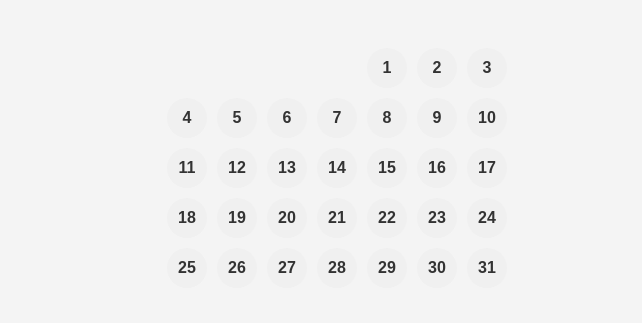
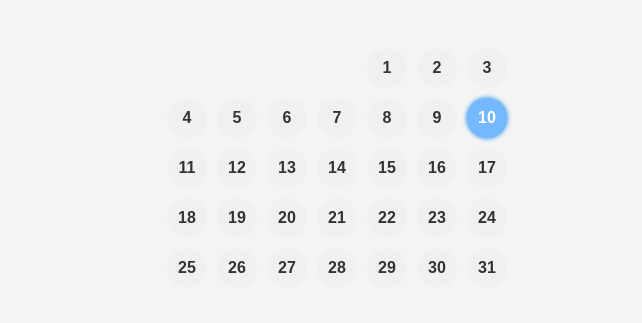
Before and after one commit to Masaakiii/mood-tracker, a plain HTML site: page index.html in a window 1280 px wide. Both pictures are taken after a click on the element "10". Shown: the top 323 px of the page, without its empty margins (313-955 px from the left). Drawn offline with Linux system fonts and the light colour scheme.

Commit message:
update calendar

```diff
--- a/calendar.js
+++ b/calendar.js
@@ -21,6 +21,14 @@ for (let i = 1; i <= totalDays; i++) {
   daybox.classList.add("day")
 
   daybox.addEventListener("click", function () {
+    // 1. 移除其他格子的 active 樣式
+    const previous = document.querySelector(".day.active")
+    if (previous) {
+      previous.classList.remove("active")
+    }
+    // 2. 加上這一格的 active 樣式
+    daybox.classList.add("active")
+    // 3. 顯示 emoji
     if (currentMood !== "") {
       daybox.textContent = `${i} ${currentMood}`
     }
--- a/style.css
+++ b/style.css
@@ -111,3 +111,10 @@ canvas {
   width: 40px;
   height: 40px;
 }
+
+.day.active {
+  background-color: #74b9ff;
+  color: white;
+  font-weight: bold;
+  box-shadow: 0 0 5px #0984e3;
+}
```
